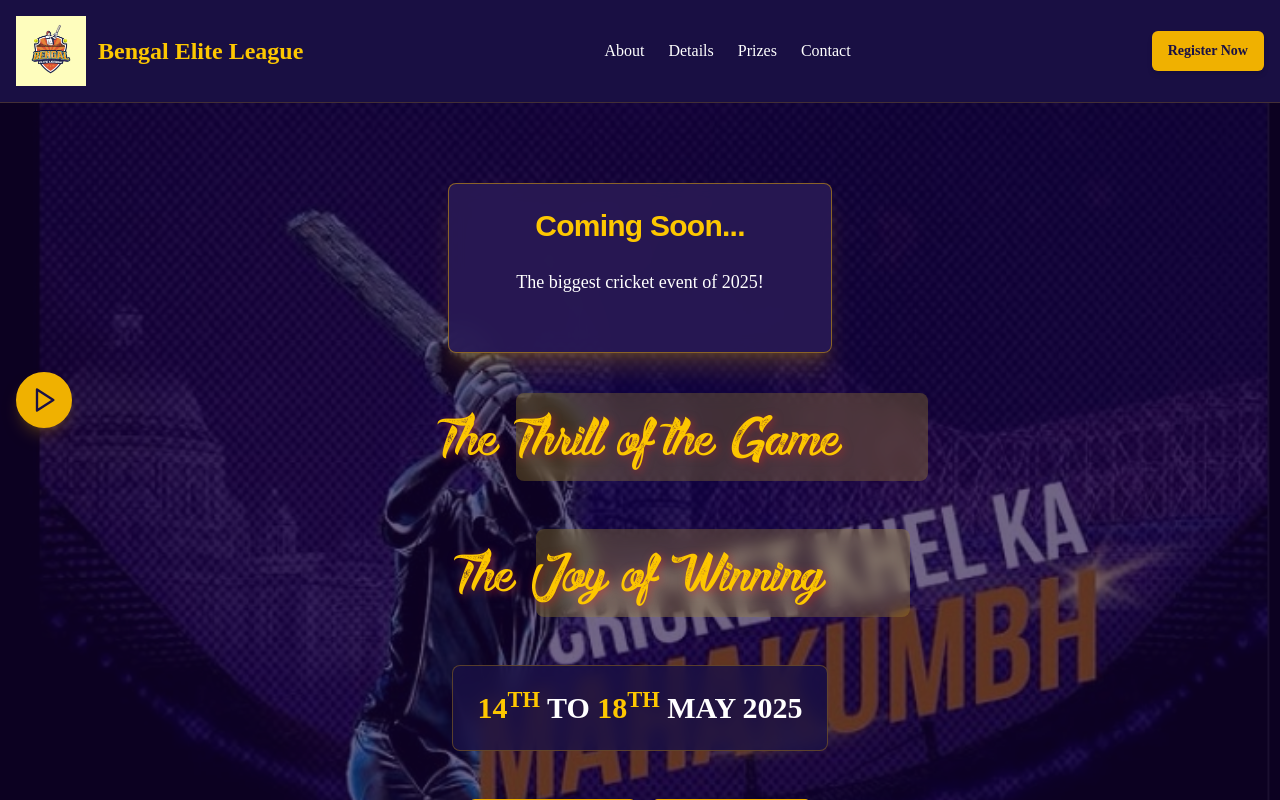
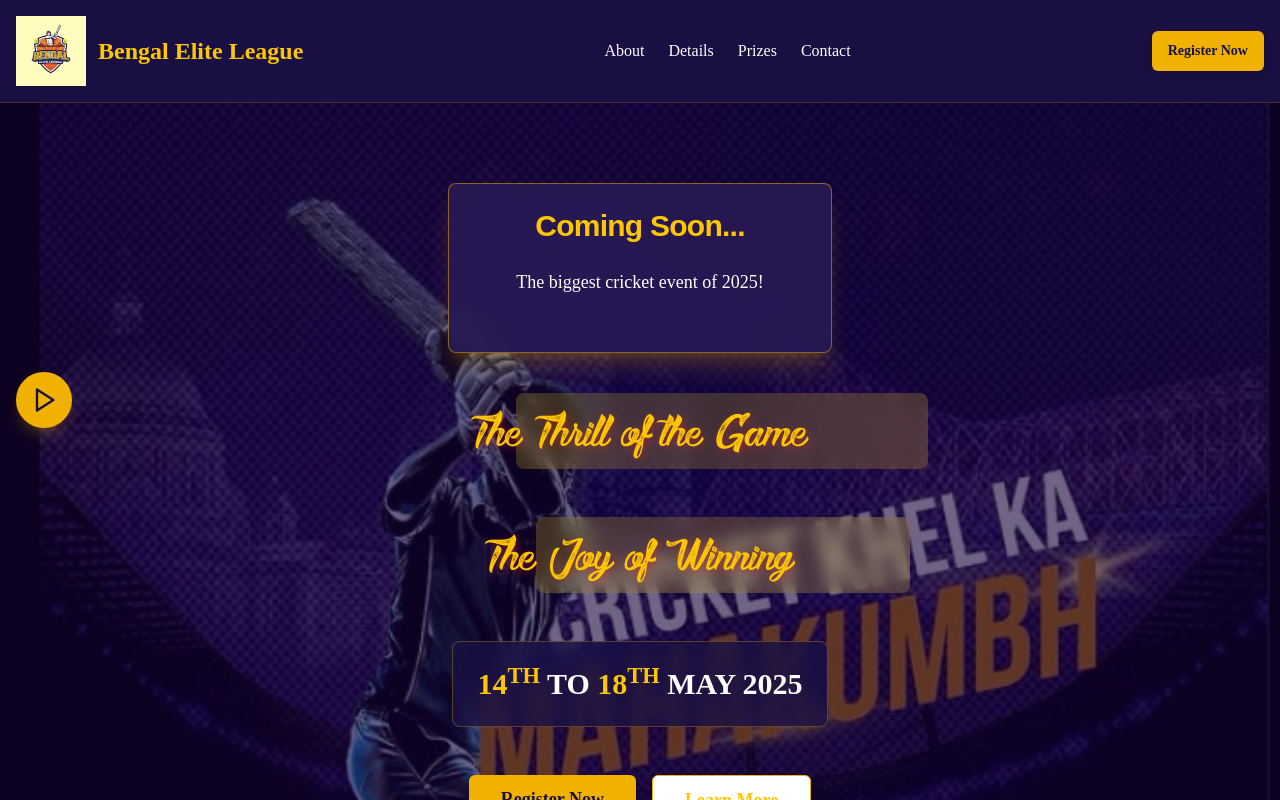
Before and after one commit to SubhodeepRoy17/bel, a Next.js app: page / in a window 1280 px wide. Shown: the top 800 px of the page. Built offline with nearby package versions, Linux system fonts and the light colour scheme.

Commit message:
Update page.tsx

```diff
--- a/app/page.tsx
+++ b/app/page.tsx
@@ -128,7 +128,7 @@ export default function Home() {
           {/* First paragraph with highlight */}
           <div className="relative mb-12">
             <div className="absolute inset-0 bg-yellow-300/20 rounded-lg backdrop-blur-sm px-10 w-[33%] ml-[500px]"></div>
-            <h1 className="text-7xl md:text-7xl lg:text-7xl font-medium mb-6 text-yellow-400 tracking-normal drop-shadow-[2px_2px_4px_rgba(220,38,38,0.5)] relative z-10 py-2" style={{ fontFamily: 'Boulevard Saint Denis' }}>
+            <h1 className="text-6xl md:text-6xl lg:text-6xl font-medium mb-6 text-yellow-400 tracking-normal drop-shadow-[2px_2px_4px_rgba(220,38,38,0.5)] relative z-10 py-2" style={{ fontFamily: 'Boulevard Saint Denis' }}>
               The Thrill of the Game
             </h1>
           </div>
@@ -136,7 +136,7 @@ export default function Home() {
           {/* Second paragraph with highlight */}
           <div className="relative mb-12">
           <div className="absolute inset-0 bg-yellow-300/20 rounded-lg backdrop-blur-sm px-10 w-[30%] ml-[520px]"></div>
-          <h1 className="text-7xl md:text-7xl lg:text-7xl font-medium mb-6 text-yellow-400 tracking-normal drop-shadow-[2px_2px_4px_rgba(220,38,38,0.5)] relative z-10 py-2" style={{ fontFamily: 'Boulevard Saint Denis' }}>
+          <h1 className="text-6xl md:text-6xl lg:text-6xl font-medium mb-6 text-yellow-400 tracking-normal drop-shadow-[2px_2px_4px_rgba(220,38,38,0.5)] relative z-10 py-2" style={{ fontFamily: 'Boulevard Saint Denis' }}>
               The Joy of Winning
             </h1>
           </div>
```
